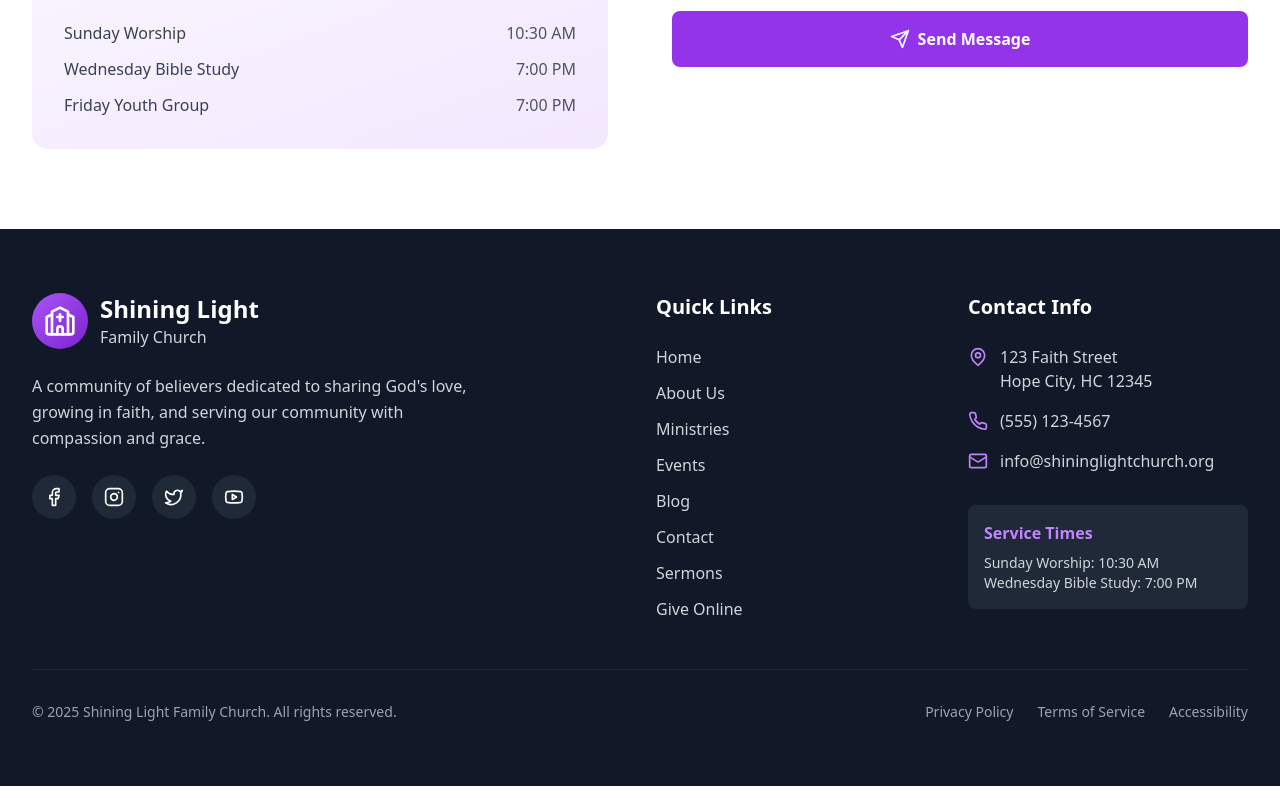
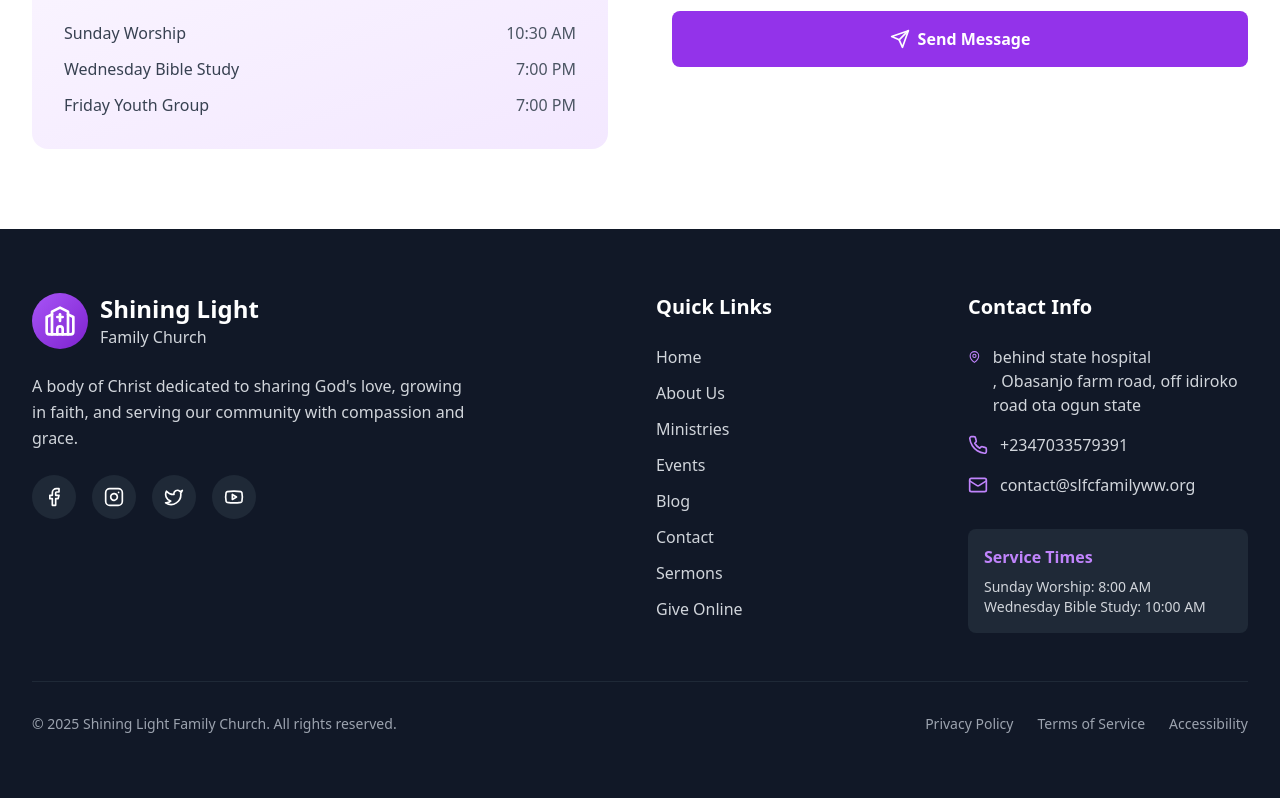
Before and after one commit to makindetwinsfoundation/slfc, a React (Vite) app: page / in a window 1280 px wide. Shown: the part 5889-6687 px from the top of the page. Built offline with nearby package versions, Linux system fonts and the light colour scheme; no server answers; the database is empty.

Commit message:
Updated Footer.tsx

```diff
--- a/src/components/Footer.tsx
+++ b/src/components/Footer.tsx
@@ -18,7 +18,7 @@ const Footer: React.FC = () => {
               </div>
             </div>
             <p className="text-gray-300 mb-6 leading-relaxed max-w-md">
-              A community of believers dedicated to sharing God's love, growing in faith,
+              A body of Christ dedicated to sharing God's love, growing in faith,
               and serving our community with compassion and grace.
             </p>
             <div className="flex space-x-4">
@@ -58,22 +58,22 @@ const Footer: React.FC = () => {
             <div className="space-y-4">
               <div className="flex items-start">
                 <MapPin className="h-5 w-5 text-purple-400 mr-3 mt-0.5" />
-                <p className="text-gray-300">123 Faith Street<br />Hope City, HC 12345</p>
+                <p className="text-gray-300"> behind state hospital<br />, Obasanjo farm road, off idiroko road ota ogun state</p>
               </div>
               <div className="flex items-center">
                 <Phone className="h-5 w-5 text-purple-400 mr-3" />
-                <p className="text-gray-300">(555) 123-4567</p>
+                <p className="text-gray-300">+2347033579391</p>
               </div>
               <div className="flex items-center">
                 <Mail className="h-5 w-5 text-purple-400 mr-3" />
-                <p className="text-gray-300">info@shininglightchurch.org</p>
+                <p className="text-gray-300">contact@slfcfamilyww.org</p>
               </div>
             </div>
 
             <div className="mt-8 p-4 bg-gray-800 rounded-lg">
               <h5 className="font-semibold text-purple-400 mb-2">Service Times</h5>
-              <p className="text-sm text-gray-300">Sunday Worship: 10:30 AM</p>
-              <p className="text-sm text-gray-300">Wednesday Bible Study: 7:00 PM</p>
+              <p className="text-sm text-gray-300">Sunday Worship: 8:00 AM</p>
+              <p className="text-sm text-gray-300">Wednesday Bible Study: 10:00 AM</p>
             </div>
           </div>
         </div>
```
